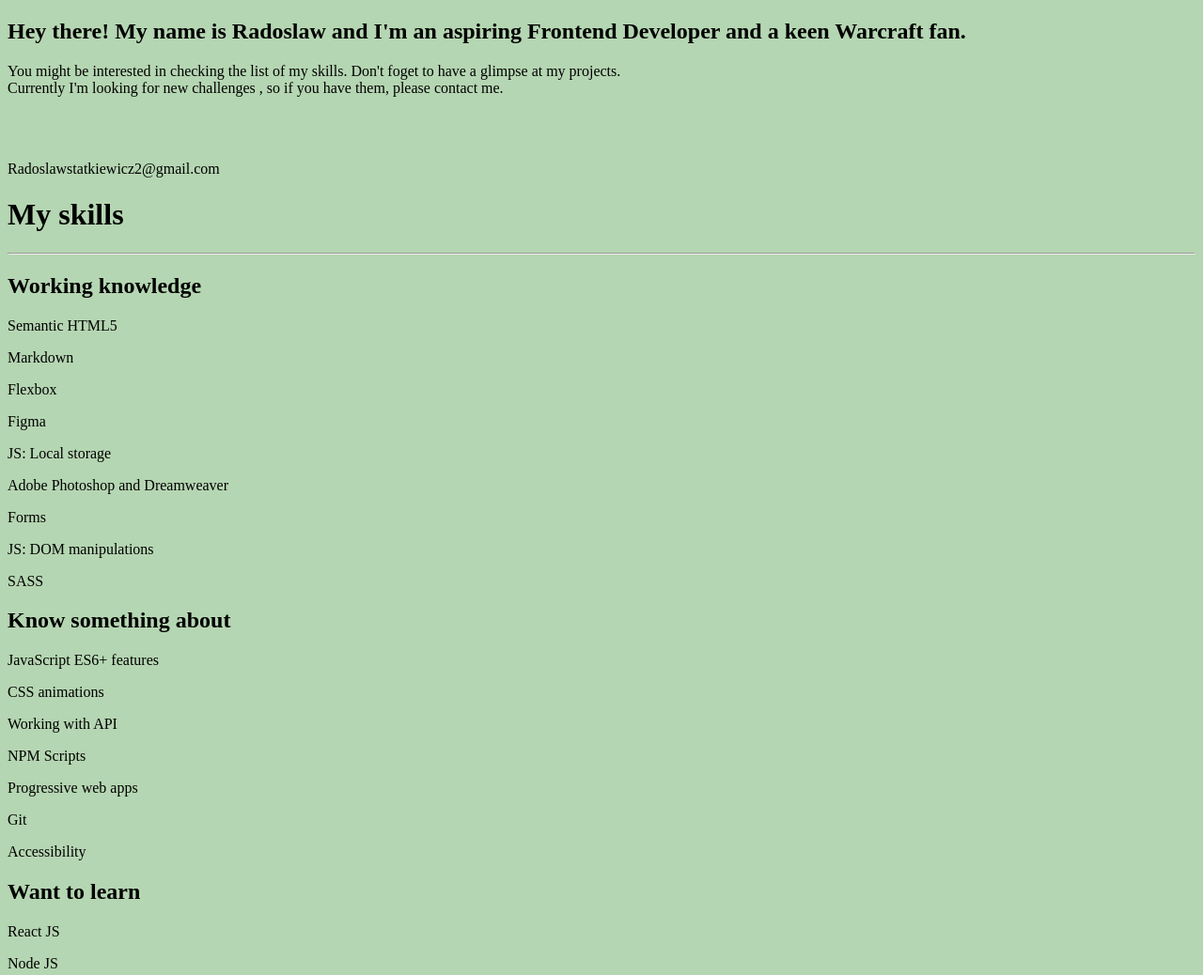
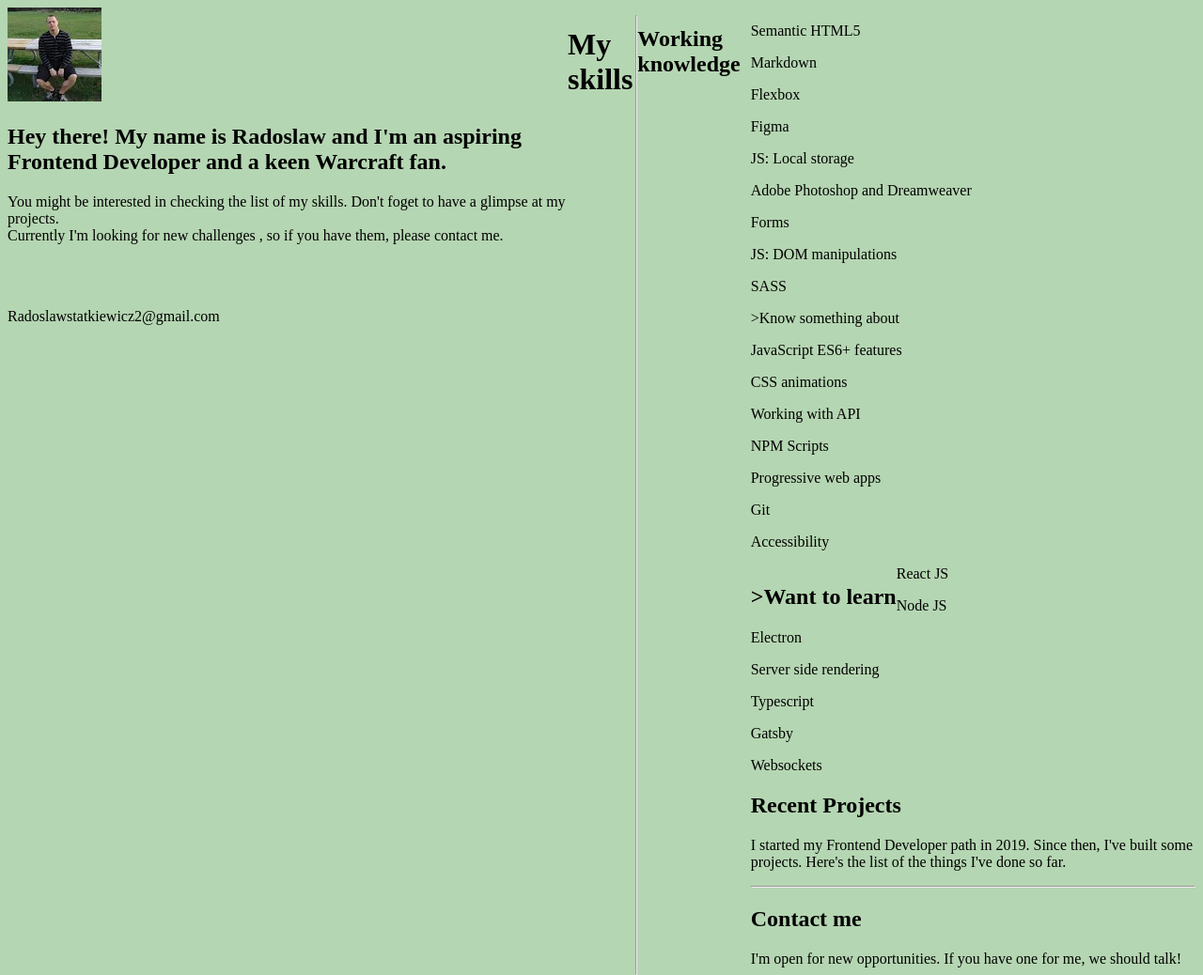
Before and after one commit to rstatkiewicz/webpagecard, a plain HTML site: page index.html in a window 1280 px wide. Shown: the top 1038 px of the page at 94% size. Drawn offline with Linux system fonts and the light colour scheme.

Commit message:
feat:hero class added

```diff
--- a/index.html
+++ b/index.html
@@ -9,53 +9,100 @@
     <style>
 body {
             background-color: #B5D6B2;
+            display: flex;
         }
 
         .knowledge {
             float: center;
         }
+
+        .knowledge2 {
+            float: center;
+        }
+
+        .knowledge3 {
+            float: center;
+        }
+
+        .knowledge4 {
+            float: center;
+        }
+
+        .knowledge5 {
+            float: center;
+        }
+
+        .knowledge6 {
+            float: center;
+        }
+
+        .title1 {
+            float: left;
+        }
+
+        .title2 {
+            float: left;
+        }
+
+        .title3 {
+            float: left;
+        }
+    }
+}
+
+}
     </style>
 </head>
 
 <body>
-    <h2>Hey there! My name is Radoslaw and I'm an aspiring Frontend Developer and a keen Warcraft fan.</h2>
-    <p>You might be interested in checking the list of my skills. Don't foget to have a glimpse at my projects.<br> Currently I'm looking for new challenges , so if you have them, please contact me.</p><br><br>
+    <main>
+        <section class="hero">
+            <img src="images/me.png" class="hero__image" alt="Radoslaw" />
+            <h2 class="hero__title"> Hey there! My name is Radoslaw and I'm an aspiring Frontend Developer and a keen Warcraft fan.</h2>
+            <p class="hero__description"> You might be interested in checking the list of my skills. Don't foget to have a glimpse at my projects.<br> Currently I'm looking for new challenges , so if you have them, please contact me.</p><br><br>
             <p>Radoslawstatkiewicz2@gmail.com</p>
+        </section>
+    </main>
 
     <h1>My skills</h1>
     <hr>
 
-    <h2>Working knowledge</h2>
+    <h2 class="title1">Working knowledge</h2>
     <section class="knowledge">
         <p>Semantic HTML5</p>
         <p>Markdown</p>
         <p>Flexbox</p>
         <p>Figma</p>
         <p>JS: Local storage</p>
+        <section class="knowledge2">
             <p>Adobe Photoshop and Dreamweaver</p>
             <p>Forms</p>
             <p>JS: DOM manipulations</p>
             <p>SASS</p>
         </section>
 
-    <h2>Know something about</h2>
-    <section>
+        <h2 class="title2"></h2>>Know something about</h2>
+        <section class="knowledge3">
             <p>JavaScript ES6+ features</p>
             <p>CSS animations</p>
             <p>Working with API</p>
             <p>NPM Scripts</p>
+        </section>
+        <section class="knowledge4">
             <p>Progressive web apps</p>
             <p>Git</p>
             <p>Accessibility</p>
 
         </section>
 
-    <h2>Want to learn</h2>
-    <section>
+        <h2 class="title3">>Want to learn</h2>
+        <section class="knowledge5">
             <p>React JS</p>
             <p>Node JS</p>
             <p>Electron</p>
             <p>Server side rendering</p>
+        </section>
+        <section class="knowledge6">
             <p>Typescript</p>
             <p>Gatsby</p>
             <p>Websockets</p>
```
Also changed, not shown: images/OK.png (added), images/github.png (added), images/hand.png (added), images/me.png (added), images/notok.png (added), images/soso.png (added). Lines whose indentation alone changed are shown as unchanged.
